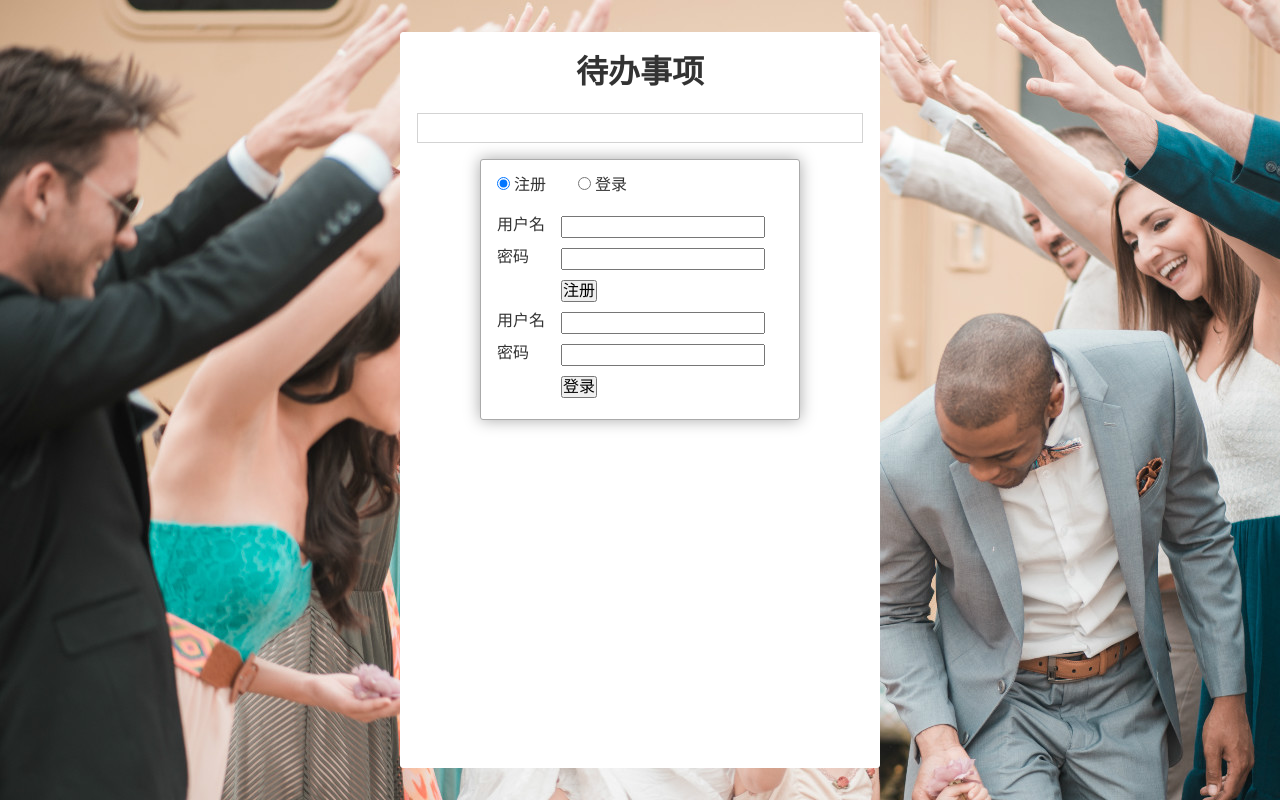
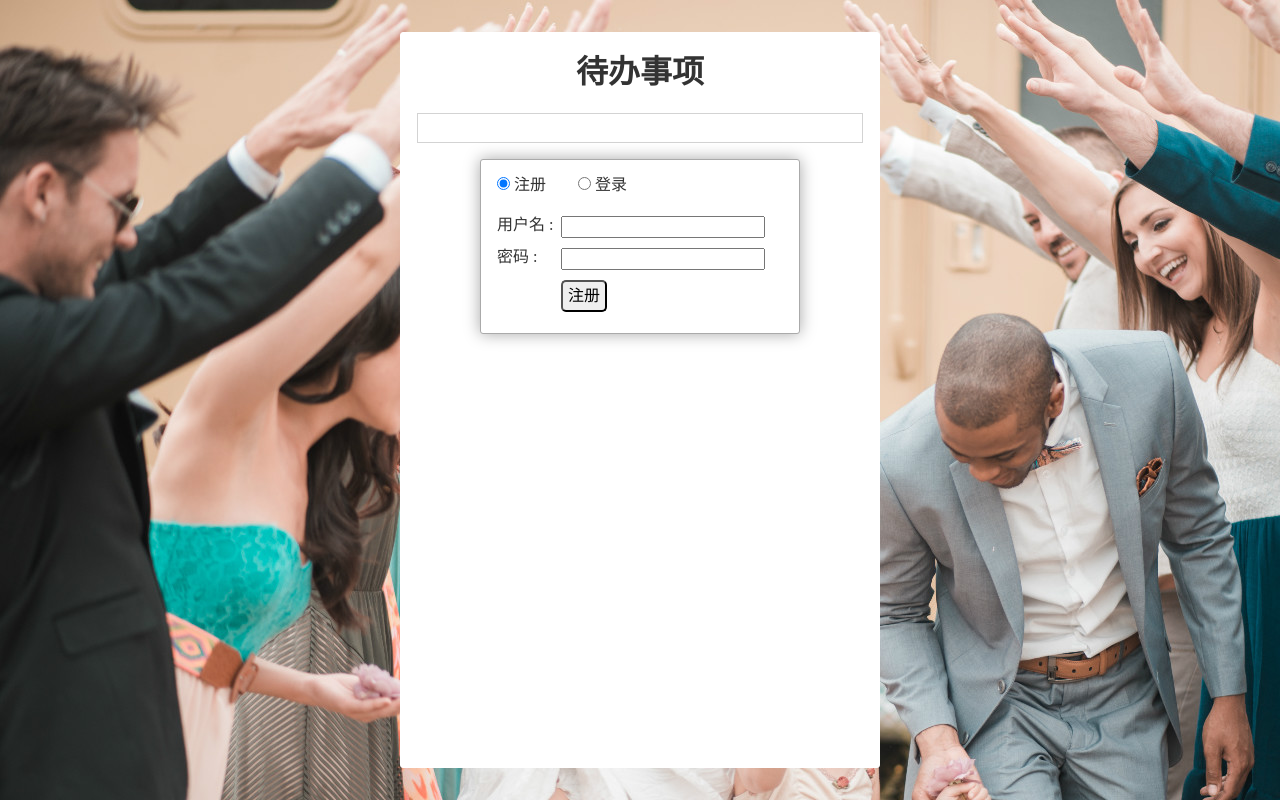
Before and after one commit to hejianxinsir/react-todos-0130, a React (Create React App) app: page / in a window 1280 px wide. Built offline with nearby package versions, Linux system fonts and the light colour scheme.

Commit message:
在注册和登录之间切换

```diff
--- a/src/UserDialog.css
+++ b/src/UserDialog.css
@@ -24,3 +24,5 @@
 	width: 4em;
 }
 .UserDialog form > .row.actions {padding-left: 4em;}
+.UserDialog form > .row.actions > button{padding: 5px; border-radius: 5px;}
+.UserDialog form > .row.actions > button:focus{outline: none; border: 1px solid brown; color: brown;}
--- a/src/UserDialog.js
+++ b/src/UserDialog.js
@@ -13,8 +13,40 @@ export default class UserDialog extends Component {
 			selected: e.target.value
 		})
 	}
-	render(){
+		render(){
+				let signUpForm = (
+							<form className="signUp"> {/*注册*/}
+									<div className="row">
+										<label>用户名 : </label>
+										<input type="text"/>
+									</div>
+									<div className="row">
+										<label>密码 : </label>
+										<input type="password"/>
+									</div>
+									<div className="row actions">
+										<button type="submit">注册</button>
+									</div>
+							</form>
+						)
+				let signInForm = (
+							<form className="signIn"> {/*登录*/}
+								<div className="row">
+									<label>用户名 : </label>
+									<input type="text"/>
+								</div>
+								<div className="row">
+									<label>密码 : </label>
+									<input type="password"/>
+								</div>
+								<div className="row actions">
+									<button type="submit">登录</button>
+								</div>
+							</form>
+						)
+
 		return (
+
 			<div className="UserDialog-Wrapper">
 				<div className="UserDialog">
 					<nav onChange={this.switch.bind(this)}>
@@ -22,32 +54,8 @@ export default class UserDialog extends Component {
 						<label><input type="radio" value="signIn" checked={this.state.selected === "signIn"}/> 登录</label>
 					</nav>
 					<div className="panes">
-						<form className="signUp"> {/*注册*/}
-							<div className="row">
-								<label>用户名</label>
-								<input type="text"/>
-							</div>
-							<div className="row">
-								<label>密码</label>
-								<input type="password"/>
-							</div>
-							<div className="row actions">
-								<button type="submit">注册</button>
-							</div>
-						</form>
-						<form className="signIn"> {/*登录*/}
-							<div className="row">
-								<label>用户名</label>
-								<input type="text"/>
-							</div>
-							<div className="row">
-								<label>密码</label>
-								<input type="password"/>
-							</div>
-							<div className="row actions">
-								<button type="submit">登录</button>
-							</div>
-						</form>
+						{this.state.selected === 'signUp' ? signUpForm : null}
+						{this.state.selected === 'signIn' ? signInForm : null}
 					</div>
 				</div>
 			</div>
```
Also changed, not shown: 1 other file (tests, documents, lock files or other folders).
